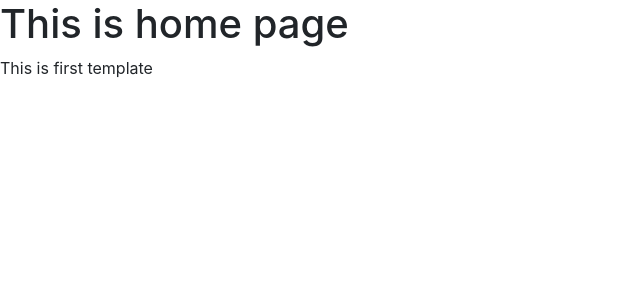
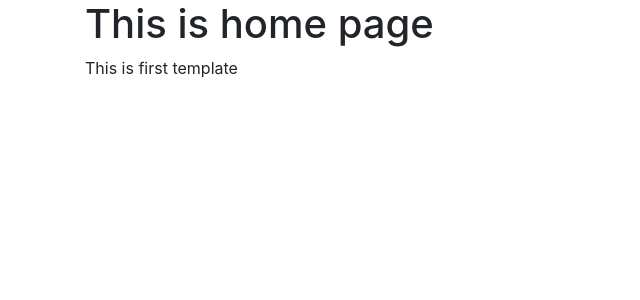
Before and after one commit to SyedShahiq/firstdjangoproject, a Django app: page / in a window 1280 px wide. Shown: the part 56-356 px from the top of the page, without its empty margins (0-640 px from the left). Run offline with Django 3.2, Linux system fonts and the light colour scheme; some libraries are stand-ins or nearby versions.

Commit message:
Added bootstrap classes

```diff
--- a/src/templates/base.html
+++ b/src/templates/base.html
@@ -11,8 +11,14 @@
 </head>
 <body>
 {% include 'navbar.html' %}
-	{% block content %}
-		replace block
-	{% endblock %}
+	<div class="container">
+		<div class="row">
+			<div class="col-lg-12 col-md-12 col-sm-12 col-xs-12">
+				{% block content %}
+					replace block
+					{% endblock %}
+			</div>
+		</div>
+	</div>
 </body>
 </html>
```
